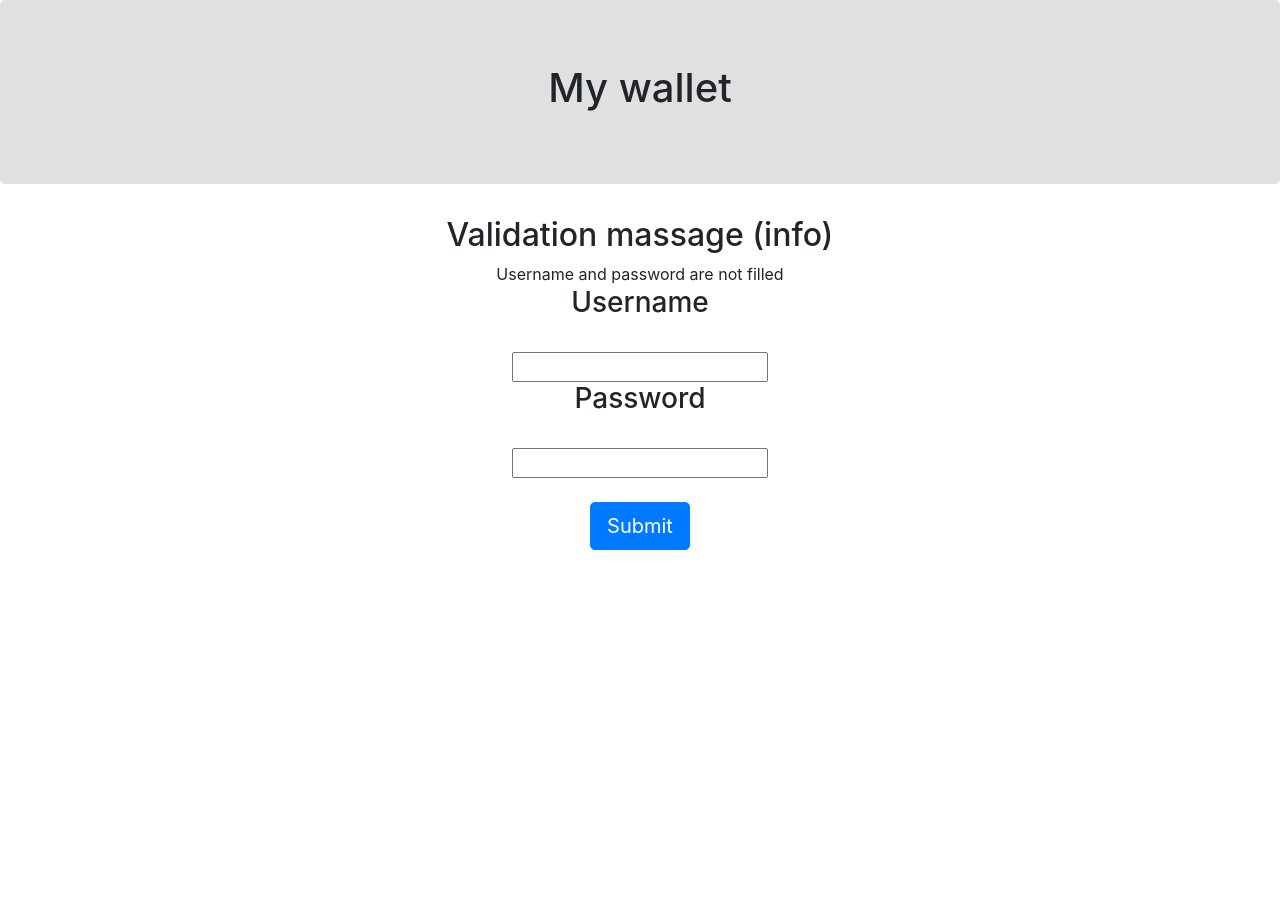
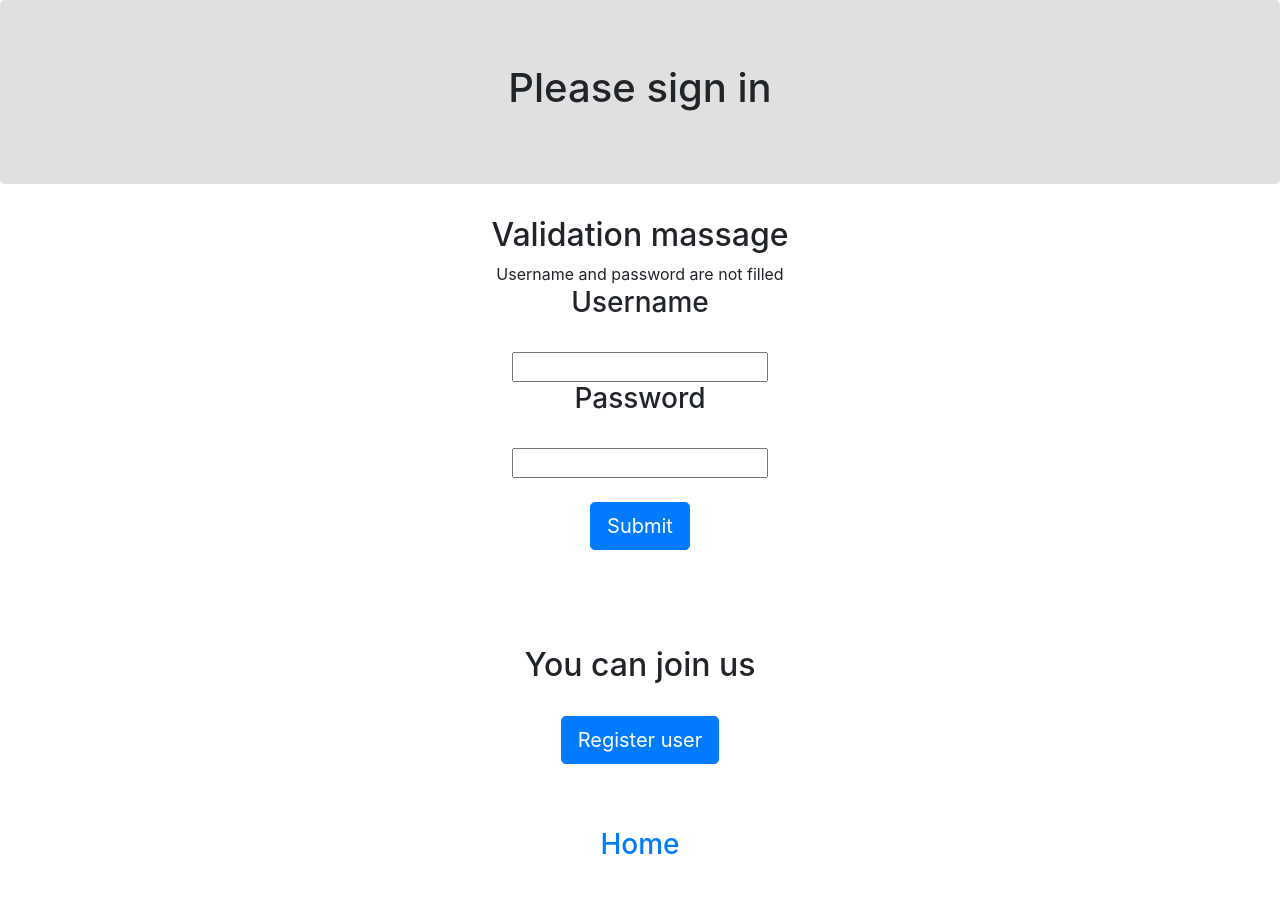
Before and after one commit to Brosha/Finance, a Django app: page /login/ in a window 1280 px wide. Before the commit the page ends 550 px from the top, so only its background shows below. Run offline with Django 3.2, Linux system fonts and the light colour scheme; some libraries are stand-ins or nearby versions.

Commit message:
Some ficks

```diff
--- a/finance/templates/input.html
+++ b/finance/templates/input.html
@@ -7,7 +7,7 @@
 		</div>
     </div>
      <div class="container" style="text-align:center">
-        <h2>Validation massage (info)</h2>
+        <h2>Validation massage </h2>
         {{ info }}
 
         <form class="form" action="{% url 'add_charge' account_id %}" method="post">
--- a/finance/templates/login.html
+++ b/finance/templates/login.html
@@ -3,11 +3,11 @@
     <div class="jumbotron" style ="background-color:#e0e0e0" >
       <div class="container" style="text-align:center">
 
-		<h1>My wallet</h1>
+		<h1>Please sign in</h1>
 		</div>
     </div>
      <div class="container" style="text-align:center">
-        <h2>Validation massage (info)</h2>
+        <h2>Validation massage</h2>
         {{ info }}
 
         <form class="form" action="{% url 'login'  %}" method="post">
@@ -39,5 +39,18 @@
             <br>
             <button type="submit" class="btn btn-primary btn-lg">Submit</button>
         </form>
+        <br><br/>
+         <br><br/>
+         <h2>You can join us</h2>
+         <br>
+		<div class="control-group">
+			<p style="text-align:center"><a class="btn btn-primary btn-lg" href="/register/" role="button">Register user</a></p>
+		</div>
+        <br><br/>
+         <h3>
+         <a href="/">Home</a>
+             </h3>
+          <br><br/>
+
     </div>
 {% endblock %}
```
Also changed, not shown: finance/templates/home.html (+29 -4 lines), finance/templates/profile.html (+11 -1 lines).
